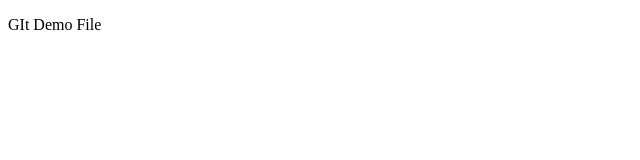
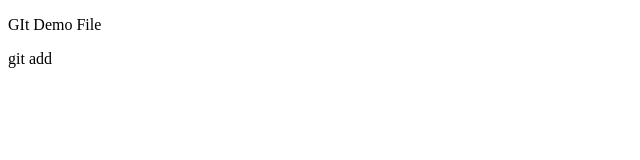
Before and after one commit to shreyaakaranjkar/Javascript-Projects-, a plain HTML site: page index.html in a window 1280 px wide. Shown: the full height of the page, 0-640 px from the left. Drawn offline with Linux system fonts and the light colour scheme.

Commit message:
added p tag for git add

```diff
--- a/index.html
+++ b/index.html
@@ -9,5 +9,8 @@
     <p>
         GIt Demo File
     </p>
+    <p>
+        git add
+    </p>
 </body>
 </html>
```
